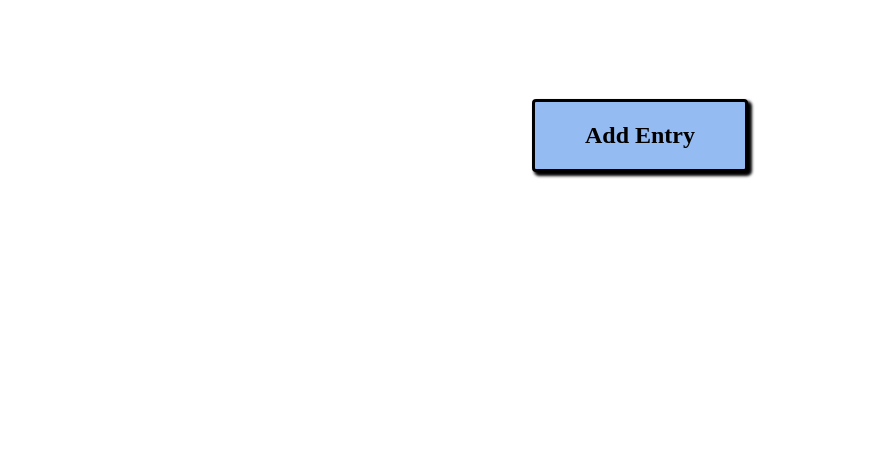
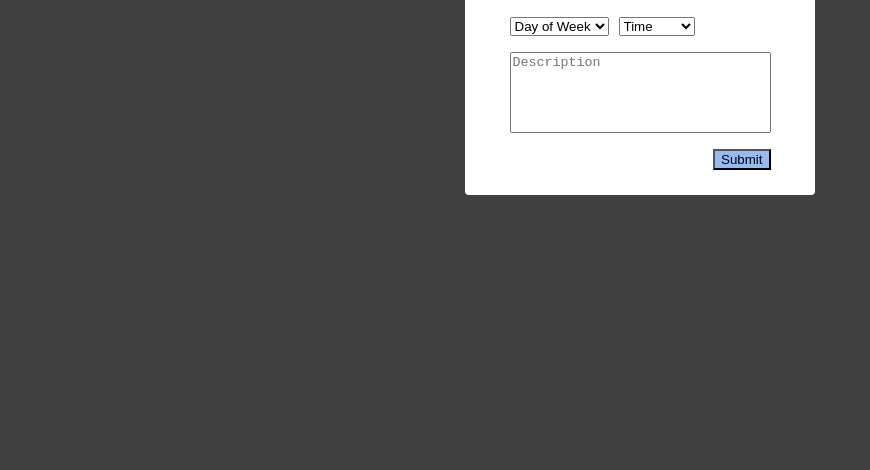
Before and after one commit to raymondkhoaho/week-planner, a website: page index.html in a window 1280 px wide. Shown: the part 330-800 px from the top of the page, without its empty margins (0-870 px from the left). Drawn offline with Linux system fonts and the light colour scheme.

Commit message:
Modal styling.

```diff
--- a/index.html
+++ b/index.html
@@ -13,8 +13,8 @@
       <div class="row">
         <h2>Add Entry</h2>
       </div>
-      <div class="row">
-        <select>
+      <div class="row dropdown">
+        <select class="select-format">
           <option>Day of Week</option>
           <option>Sunday</option>
           <option>Monday</option>
@@ -24,7 +24,7 @@
           <option>Friday</option>
           <option>Saturday</option>
         </select>
-        <select name="" id="">
+        <select name="select-format" id="">
           <option value="">Time</option>
           <option value="">9:00AM</option>
           <option value="">10:00AM</option>
@@ -40,8 +40,8 @@
       <div class="row">
         <textarea name="" id="" cols="30" rows="5" placeholder="Description"></textarea>
       </div>
-      <div class="row">
-        <button>Submit</button>
+      <div class="row submit-btn">
+        <button class="text-align-end submit-btn-style">Submit</button>
       </div>
     </form>
   </div>
--- a/styles.css
+++ b/styles.css
@@ -38,3 +38,62 @@
   font-size: 1.5rem;
   box-shadow: 3px 3px 3px 1px;
 }
+
+.overlay {
+  background: rgb(0 0 0 / 75%);
+  position: fixed;
+  top: 0;
+  bottom: 0;
+  right: 0;
+  left: 0;
+  z-index: 1;
+}
+
+.modal {
+  width: 350px;
+  height: 250px;
+  border: none;
+  border-radius: 4px;
+  display: flex;
+  flex-direction: column;
+  justify-content: space-evenly;
+  align-items: center;
+  position: fixed;
+  top: 50%;
+  left: 50%;
+  transform: translate(-50%, -50%);
+  background-color: white;
+  z-index: 2;
+}
+
+.dropdown {
+  column-gap: 10px;
+  padding-bottom: 1rem;
+}
+
+form h2 {
+  padding-left: 4rem;
+  margin-top: 0;
+}
+
+textarea {
+  margin-bottom: 1rem;
+  resize: none;
+}
+
+.text-align-end {
+  text-align: end;
+}
+
+.submit-btn {
+  justify-content: flex-end;
+}
+
+.hidden {
+  display: none;
+}
+
+.submit-btn-style {
+  color: black;
+  background-color: #95bcf2;
+}
```
